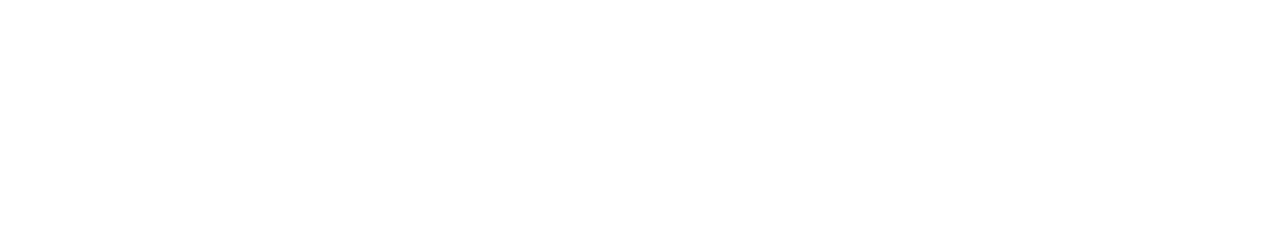
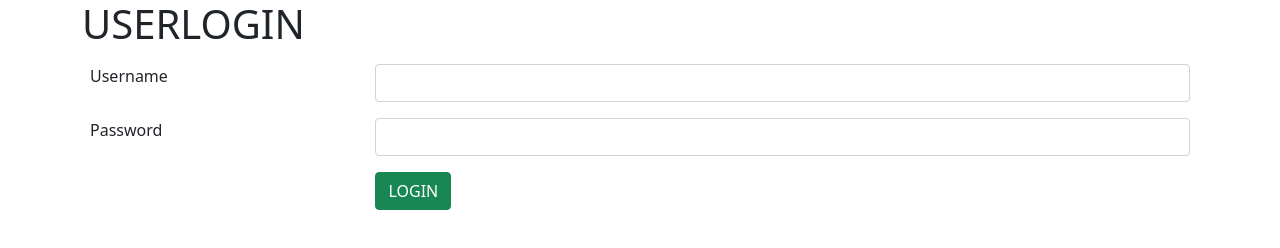
Before and after one commit to vanimanoj/branches, a plain HTML site: page index.html in a window 1280 px wide. Drawn offline with nearby package versions, Linux system fonts and the light colour scheme.

Commit message:
userlogin

```diff
--- a/index.html
+++ b/index.html
@@ -1,12 +1,37 @@
 <!DOCTYPE html>
 <html lang="en">
 <head>
+    <link href="https://cdn.jsdelivr.net/npm/bootstrap@5.1.3/dist/css/bootstrap.min.css" rel="stylesheet" integrity="sha384-1BmE4kWBq78iYhFldvKuhfTAU6auU8tT94WrHftjDbrCEXSU1oBoqyl2QvZ6jIW3" crossorigin="anonymous">
     <meta charset="UTF-8">
     <meta http-equiv="X-UA-Compatible" content="IE=edge">
     <meta name="viewport" content="width=device-width, initial-scale=1.0">
     <title>Document</title>
 </head>
 <body>
+   <div class="container">
+       <div class="row">
+           <div class="col col-12 col-sm-12 col-lg-12 col-md-12 col-xl-12 col-xxl-12">
+               <h1>USERLOGIN</h1>
+<table class="table table-borderless">
+    <tr>
+        <td>Username</td>
+        <td><input type="text" class="form-control"></td>
+    </tr>
+    <tr>
+        <td>Password</td>
+        <td><input type="text" class="form-control"></td>
+    </tr>
+    <tr>
+        <td></td>
+        <td><button class="btn btn-success">LOGIN</button></td>
+    </tr>
+</table>
 
+
+           </div>
+       </div>
+   </div>
+
+   <script src="https://cdn.jsdelivr.net/npm/bootstrap@5.1.3/dist/js/bootstrap.bundle.min.js" integrity="sha384-ka7Sk0Gln4gmtz2MlQnikT1wXgYsOg+OMhuP+IlRH9sENBO0LRn5q+8nbTov4+1p" crossorigin="anonymous"></script>
 </body>
 </html>
```
